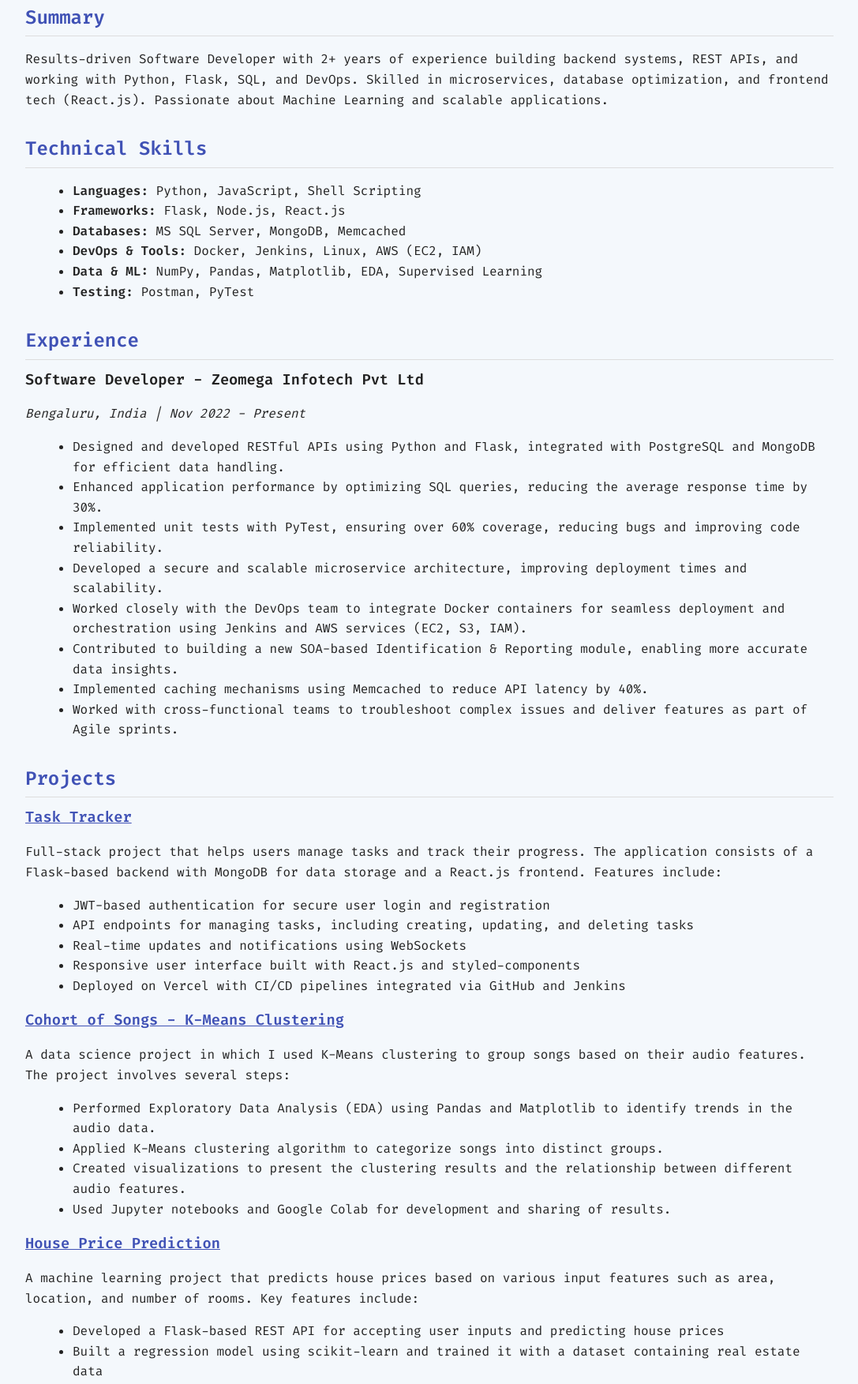
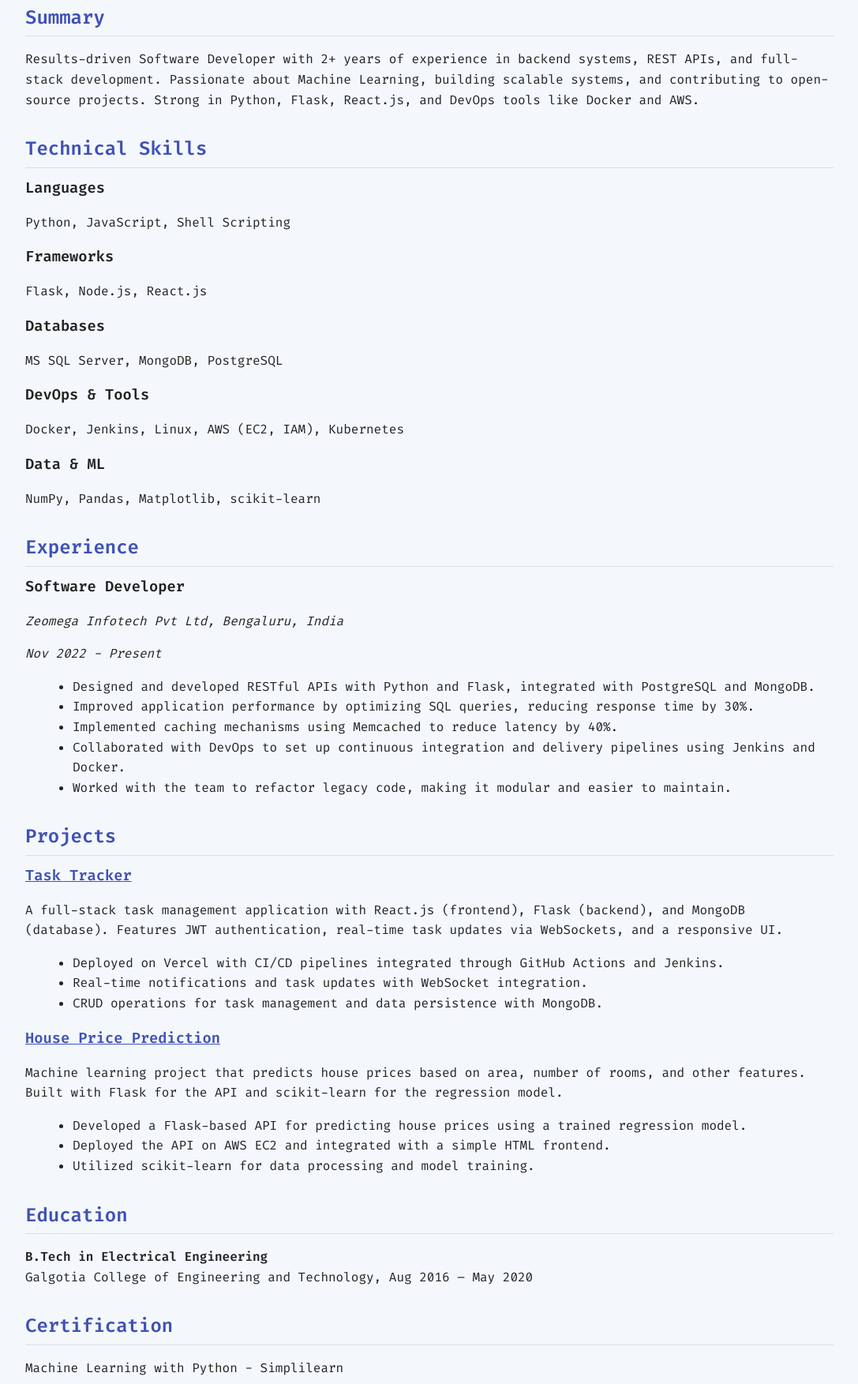
Before and after one commit to Aditya-1998k/resume-page, a plain HTML site: page index.html in a window 1280 px wide. Shown: the part 188-1941 px from the top of the page at 79% size, without its empty margins (96-1183 px from the left). Drawn offline with Linux system fonts and the light colour scheme.

Commit message:
Update index.html

```diff
--- a/index.html
+++ b/index.html
@@ -5,127 +5,119 @@
   <meta name="viewport" content="width=device-width, initial-scale=1.0"/>
   <title>Aditya Gupta | Resume</title>
   <link rel="stylesheet" href="style.css">
-  <link rel="preconnect" href="https://fonts.googleapis.com">
-  <link href="https://fonts.googleapis.com/css2?family=Fira+Code:wght@400;600&display=swap" rel="stylesheet">
+  <link href="https://fonts.googleapis.com/css2?family=Fira+Code:wght@400;600&family=Roboto:wght@400;500&display=swap" rel="stylesheet">
 </head>
 <body>
+
   <header class="header">
+    <div class="container">
       <h1>Aditya Gupta</h1>
-    <p>
+      <p class="contact-info">
         <a href="mailto:aditya98gupta@gmail.com">aditya98gupta@gmail.com</a> |
         <a href="tel:+919643652605">+91-96436-52605</a> |
         <a href="https://linkedin.com/in/aditya-gupta1998" target="_blank">LinkedIn</a> |
         <a href="https://github.com/Aditya-1998k" target="_blank">GitHub</a>
       </p>
+    </div>
   </header>
 
   <section class="summary">
+    <div class="container">
       <h2>Summary</h2>
-    <p>Results-driven Software Developer with 2+ years of experience building backend systems, REST APIs, and working with Python, Flask, SQL, and DevOps. Skilled in microservices, database optimization, and frontend tech (React.js). Passionate about Machine Learning and scalable applications.</p>
+      <p>Results-driven Software Developer with 2+ years of experience in backend systems, REST APIs, and full-stack development. Passionate about Machine Learning, building scalable systems, and contributing to open-source projects. Strong in Python, Flask, React.js, and DevOps tools like Docker and AWS.</p>
+    </div>
   </section>
 
   <section class="skills">
+    <div class="container">
       <h2>Technical Skills</h2>
-    <ul>
-      <li><strong>Languages:</strong> Python, JavaScript, Shell Scripting</li>
-      <li><strong>Frameworks:</strong> Flask, Node.js, React.js</li>
-      <li><strong>Databases:</strong> MS SQL Server, MongoDB, Memcached</li>
-      <li><strong>DevOps & Tools:</strong> Docker, Jenkins, Linux, AWS (EC2, IAM)</li>
-      <li><strong>Data & ML:</strong> NumPy, Pandas, Matplotlib, EDA, Supervised Learning</li>
-      <li><strong>Testing:</strong> Postman, PyTest</li>
-    </ul>
+      <div class="skills-list">
+        <div class="skill">
+          <h3>Languages</h3>
+          <p>Python, JavaScript, Shell Scripting</p>
+        </div>
+        <div class="skill">
+          <h3>Frameworks</h3>
+          <p>Flask, Node.js, React.js</p>
+        </div>
+        <div class="skill">
+          <h3>Databases</h3>
+          <p>MS SQL Server, MongoDB, PostgreSQL</p>
+        </div>
+        <div class="skill">
+          <h3>DevOps & Tools</h3>
+          <p>Docker, Jenkins, Linux, AWS (EC2, IAM), Kubernetes</p>
+        </div>
+        <div class="skill">
+          <h3>Data & ML</h3>
+          <p>NumPy, Pandas, Matplotlib, scikit-learn</p>
+        </div>
+      </div>
+    </div>
   </section>
 
   <section class="experience">
+    <div class="container">
       <h2>Experience</h2>
-    <h3>Software Developer - Zeomega Infotech Pvt Ltd</h3>
-    <p><em>Bengaluru, India | Nov 2022 - Present</em></p>
+      <div class="job">
+        <h3>Software Developer</h3>
+        <p><em>Zeomega Infotech Pvt Ltd, Bengaluru, India</em></p>
+        <p><em>Nov 2022 - Present</em></p>
         <ul>
-      <li>Designed and developed RESTful APIs using Python and Flask, integrated with PostgreSQL and MongoDB for efficient data handling.</li>
-      <li>Enhanced application performance by optimizing SQL queries, reducing the average response time by 30%.</li>
-      <li>Implemented unit tests with PyTest, ensuring over 60% coverage, reducing bugs and improving code reliability.</li>
-      <li>Developed a secure and scalable microservice architecture, improving deployment times and scalability.</li>
-      <li>Worked closely with the DevOps team to integrate Docker containers for seamless deployment and orchestration using Jenkins and AWS services (EC2, S3, IAM).</li>
-      <li>Contributed to building a new SOA-based Identification & Reporting module, enabling more accurate data insights.</li>
-      <li>Implemented caching mechanisms using Memcached to reduce API latency by 40%.</li>
-      <li>Worked with cross-functional teams to troubleshoot complex issues and deliver features as part of Agile sprints.</li>
+          <li>Designed and developed RESTful APIs with Python and Flask, integrated with PostgreSQL and MongoDB.</li>
+          <li>Improved application performance by optimizing SQL queries, reducing response time by 30%.</li>
+          <li>Implemented caching mechanisms using Memcached to reduce latency by 40%.</li>
+          <li>Collaborated with DevOps to set up continuous integration and delivery pipelines using Jenkins and Docker.</li>
+          <li>Worked with the team to refactor legacy code, making it modular and easier to maintain.</li>
         </ul>
+      </div>
+    </div>
   </section>
 
   <section class="projects">
+    <div class="container">
       <h2>Projects</h2>
+      <div class="project">
         <h3><a href="https://task-tracker-frontend-pw5iopguc-adityas-projects-b190d156.vercel.app/#" target="_blank">Task Tracker</a></h3>
-    <p>
-      Full-stack project that helps users manage tasks and track their progress. The application consists of a Flask-based backend with MongoDB for data storage and a React.js frontend.
-      Features include:
-    </p>
+        <p>A full-stack task management application with React.js (frontend), Flask (backend), and MongoDB (database). Features JWT authentication, real-time task updates via WebSockets, and a responsive UI.</p>
         <ul>
-      <li>JWT-based authentication for secure user login and registration</li>
-      <li>API endpoints for managing tasks, including creating, updating, and deleting tasks</li>
-      <li>Real-time updates and notifications using WebSockets</li>
-      <li>Responsive user interface built with React.js and styled-components</li>
-      <li>Deployed on Vercel with CI/CD pipelines integrated via GitHub and Jenkins</li>
+          <li>Deployed on Vercel with CI/CD pipelines integrated through GitHub Actions and Jenkins.</li>
+          <li>Real-time notifications and task updates with WebSocket integration.</li>
+          <li>CRUD operations for task management and data persistence with MongoDB.</li>
         </ul>
+      </div>
 
-    <h3><a href="https://colab.research.google.com/drive/1gfelIEeq8e7DPcz8Pr4PDh6tYk24Z9PI" target="_blank">Cohort of Songs - K-Means Clustering</a></h3>
-    <p>
-      A data science project in which I used K-Means clustering to group songs based on their audio features. The project involves several steps:
-    </p>
+      <div class="project">
+        <h3><a href="https://github.com/Aditya-1998k/house-price-prediction-flask" target="_blank">House Price Prediction</a></h3>
+        <p>Machine learning project that predicts house prices based on area, number of rooms, and other features. Built with Flask for the API and scikit-learn for the regression model.</p>
         <ul>
-      <li>Performed Exploratory Data Analysis (EDA) using Pandas and Matplotlib to identify trends in the audio data.</li>
-      <li>Applied K-Means clustering algorithm to categorize songs into distinct groups.</li>
-      <li>Created visualizations to present the clustering results and the relationship between different audio features.</li>
-      <li>Used Jupyter notebooks and Google Colab for development and sharing of results.</li>
+          <li>Developed a Flask-based API for predicting house prices using a trained regression model.</li>
+          <li>Deployed the API on AWS EC2 and integrated with a simple HTML frontend.</li>
+          <li>Utilized scikit-learn for data processing and model training.</li>
         </ul>
-
-    <h3><a href="https://github.com/Aditya-1998k/house-price-prediction-flask" target="_blank">House Price Prediction</a></h3>
-    <p>
-      A machine learning project that predicts house prices based on various input features such as area, location, and number of rooms.
-      Key features include:
-    </p>
-    <ul>
-      <li>Developed a Flask-based REST API for accepting user inputs and predicting house prices</li>
-      <li>Built a regression model using scikit-learn and trained it with a dataset containing real estate data</li>
-      <li>Integrated the model into the Flask API and deployed it on AWS EC2</li>
-      <li>Created a simple HTML frontend to interact with the API and display predicted prices</li>
-    </ul>
+      </div>
+    </div>
   </section>
 
   <section class="education">
+    <div class="container">
       <h2>Education</h2>
-    <p><strong>B.Tech in Electrical Engineering</strong><br>
-    Galgotia College of Engineering and Technology<br>
-    Aug 2016 – May 2020</p>
+      <p><strong>B.Tech in Electrical Engineering</strong><br>Galgotia College of Engineering and Technology, Aug 2016 – May 2020</p>
+    </div>
   </section>
 
   <section class="certification">
+    <div class="container">
       <h2>Certification</h2>
       <p>Machine Learning with Python - Simplilearn</p>
-  </section>
-
-  <section class="fun-fact">
-    <h2>⚡ Fun Fact</h2>
-    <p id="funText"></p>
+    </div>
   </section>
 
   <footer>
+    <div class="container">
       <p>© 2025 Aditya Gupta</p>
+    </div>
   </footer>
 
-  <script>
-    const funFacts = [
-      "Code, Test, Break, Repeat!",
-      "Coffee + Code = Productivity! ☕",
-      "First I write the bug... then I fix it 🐛",
-    ];
-    let i = 0;
-    const el = document.getElementById("funText");
-    function typeFunFact() {
-      el.innerText = funFacts[i];
-      i = (i + 1) % funFacts.length;
-      setTimeout(typeFunFact, 3000);
-    }
-    typeFunFact();
-  </script>
 </body>
 </html>
```
Lines whose indentation alone changed are shown as unchanged.
